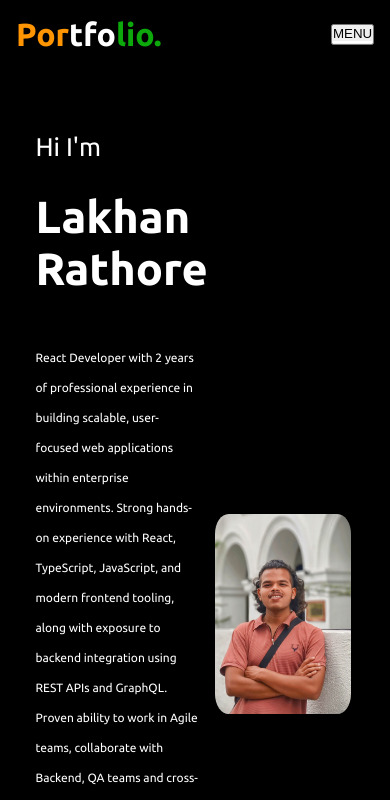
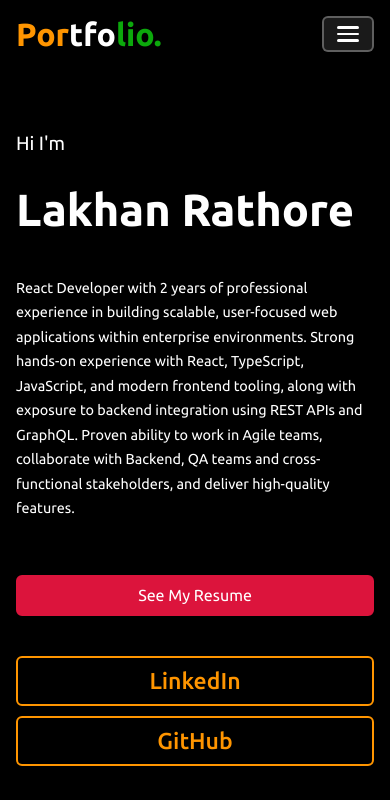
Before and after one commit to oplopr01/portfolio-React, a React (Create React App) app: page / in a window 390 px wide. Shown: the top 800 px of the page. Built offline with nearby package versions, Linux system fonts and the light colour scheme.

Commit message:
corrected page design

```diff
--- a/src/components/EducationCard/EducationCard.css
+++ b/src/components/EducationCard/EducationCard.css
@@ -106,7 +106,7 @@
 
 @media (max-width: 768px) {
   .education-card {
-    text-align: center;
+    text-align: left;
   }
   .education-card-right {
     max-width: 100%;
--- a/src/components/ExperienceCard/ExperienceCard.css
+++ b/src/components/ExperienceCard/ExperienceCard.css
@@ -106,7 +106,7 @@
 
   @media (max-width: 768px) {
     .experience-card {
-      text-align: center;
+      text-align: left;
     }
     .experience-card-right {
       max-width: 100%;
--- a/src/components/Navbar/Navbar.css
+++ b/src/components/Navbar/Navbar.css
@@ -75,21 +75,46 @@
 
 .toggle-button {
   position: absolute;
-  top: 1.5rem;
+  top: 1rem;
   right: 1rem;
   display: none;
   flex-direction: column;
-  justify-content: space-between;
-  width: 43px;
-  height: 21px;
+  justify-content: center;
+  align-items: center;
+  width: auto;
+  height: auto;
   cursor: pointer;
+  background-color: rgba(255, 255, 255, 0.1);
+  padding: 0.5rem 0.8rem;
+  border: 2px solid rgba(255, 255, 255, 0.3);
+  border-radius: 6px;
+  transition: all 0.3s ease;
+  font-size: 0.8rem;
+  color: white;
+  font-weight: 500;
+}
+
+.toggle-button:hover {
+  background-color: rgba(255, 255, 255, 0.2);
+  border-color: rgba(255, 255, 255, 0.5);
+}
+
+.toggle-button:active {
+  background-color: rgba(255, 149, 0, 0.3);
+  border-color: rgb(255, 149, 0);
 }
 
 .toggle-button .bar {
-  height: 3px;
-  width: 100%;
+  height: 2.5px;
+  width: 22px;
   background-color: white;
   border-radius: 10px;
+  margin-top: 0.25rem;
+  transition: all 0.3s ease;
+}
+
+.toggle-button .bar:first-of-type {
+  margin-top: 0;
 }
 
 .buttttt{
--- a/src/components/Navbar/Navbar.jsx
+++ b/src/components/Navbar/Navbar.jsx
@@ -19,7 +19,7 @@ const Navbar = () => {
                 <div className="max-width">
                     <div className="logo"><a href="/">Por<span id='logo-white'>tfo</span><span id='logo-green'>lio.</span></a></div>
                     <button className="toggle-button" onClick={navSlide}>
-                        MENU
+
                         <span className="bar"></span>
                         <span className="bar"></span>
                         <span className="bar"></span>
--- a/src/containers/Education/Education.css
+++ b/src/containers/Education/Education.css
@@ -49,7 +49,7 @@
   }
   .education-text-subtitle {
     font-size: 18px;
-    text-align: center;
+    text-align: left;
   }
 }
 
@@ -59,7 +59,7 @@
   }
   .education-heading {
     font-size: 30px;
-    text-align: center;
+    text-align: left;
   }
   .education-text-subtitle {
     font-size: 16px;
--- a/src/containers/Experience/Experience.css
+++ b/src/containers/Experience/Experience.css
@@ -56,7 +56,7 @@
     }
     .experience-text-subtitle {
       font-size: 18px;
-      text-align: center;
+      text-align: left;
     }
   }
 
@@ -66,7 +66,7 @@
     }
     .experience-heading {
       font-size: 30px;
-      text-align: center;
+      text-align: left;
     }
     .experience-text-subtitle {
       font-size: 16px;
--- a/src/containers/Greeting/Greeting.css
+++ b/src/containers/Greeting/Greeting.css
@@ -110,13 +110,25 @@
 
 .profileLinks{
   display: flex;
-  flex-direction: column;
-  align-items: left;
-  justify-content: space-between;
+  flex-direction: row;
+  align-items: center;
+  justify-content: flex-start;
+  gap: 20px;
 }
 .profileLinks a{
-  color: red;
-  font-size: 1.5rem;
+  color: rgb(255, 149, 0);
+  font-size: 1rem;
+  padding: 0.6rem 1.2rem;
+  border: 2px solid rgb(255, 149, 0);
+  border-radius: 6px;
+  transition: all 0.3s ease;
+  text-decoration: none;
+  font-weight: 500;
+}
+
+.profileLinks a:hover{
+  background-color: rgb(255, 149, 0);
+  color: #000;
 }
 
 @media (max-width: 1000px) {
@@ -131,8 +143,8 @@
 @media (max-width: 760px) {
   .home .home-content .resume {
     display: flex;
-    justify-content: space-between;
-    align-self: center;
+    align-items: center;
+    gap: 10px;
     flex-wrap: wrap;
   }
   .text-2{
@@ -144,45 +156,60 @@
   }
 
   .home .home-content .resume a {
-    width: 100%;
-    margin: 20px 0px;
+    width: auto;
+    margin: 10px 0;
     font-size: 1rem;
-    padding: 1rem;
-    text-align: center;
+    padding: 0.6rem 1.2rem;
+  }
+
+  .profileLinks{
+    gap: 10px;
+    margin-top: 10px;
   }
 
 }
 
 @media (max-width: 690px) {
-
+  .homeContainer{
+    flex-direction: column;
+    align-items: center;
+    justify-content: flex-start;
+  }
   .homeImageContainer{
-    width: 40%;
-    height: 200px;
+    width: 70%;
+    height: 280px;
+    padding-right: 0;
+    margin-top: 2rem;
+    order: 2;
   }
   .home .max-width {
     margin: 0;
     padding: 0;
+    flex-direction: column;
   }
-  .home .home-content {
+  .home-content{
+    width: 100%;
     padding: 1rem;
+    order: 1;
   }
   .home .home-content .text-2 {
     padding: 1rem 0rem;
     font-size: 3rem;
   }
   .home .home-content .text-3 {
-    font-size: 1.5rem;
+    font-size: 1rem;
+    line-height: 1.6;
+    padding: 1.5rem 0;
+  }
+  .home .home-content .text-3 p {
+    font-size: 0.95rem;
+    line-height: 1.7;
   }
   .home .home-content .text-3 span {
     font-size: 12px;
   }
   .home .home-content a {
     font-size: 20px;
-  }
-  .homeContainer{
-    display: flex;
-    align-items: center;
-    justify-content: center;
   }
 }
 
@@ -194,18 +221,54 @@
     padding: 1rem 0rem;
     font-size: 2.5rem;
   }
-
-
+  .home .home-content .text-3 p {
+    font-size: 0.9rem;
+    line-height: 1.7;
+  }
 }
 
 @media (max-width: 500px){
-
   .text-2{
     width: 200%;
   }
 
   .text-3 p {
-    font-size: 12px;
+    font-size: 0.9rem;
+    line-height: 1.6;
   }
 
+  .homeImageContainer{
+    width: 85%;
+    height: 250px;
+  }
+
+  .home .home-content .text-1 {
+    font-size: 1.2rem;
+  }
+
+  .home .home-content .text-2 {
+    font-size: 2rem;
+  }
+
+  .home .home-content .resume {
+    display: flex;
+    flex-direction: column;
+    align-items: flex-start;
+  }
+
+  .home .home-content .resume a {
+    width: 100%;
+    text-align: center;
+  }
+
+  .profileLinks{
+    flex-direction: column;
+    align-items: stretch;
+    width: 100%;
+  }
+
+  .profileLinks a{
+    text-align: center;
+    width: 100%;
+  }
 }
--- a/src/containers/Project/Project.css
+++ b/src/containers/Project/Project.css
@@ -4,8 +4,13 @@
   background: #000000;
   color: #1b1b1b;
   font-family: "Ubuntu", sans-serif;
-  padding: 100px 1rem;
+  padding: 100px 2rem;
   margin: auto;
+}
+
+.projectHeader {
+  margin-bottom: 3rem;
+  text-align: left;
 }
 
 .projectHeader .project-heading {
@@ -18,33 +23,81 @@
 }
 
 .projectHeader .project-subtitle {
-  color: #bbbbbb;
+  color: #888;
   text-transform: uppercase;
+  font-size: 1rem;
+  letter-spacing: 2px;
   padding: 1rem 0rem;
   margin-bottom: 50px;
+  font-weight: 300;
 }
 
 .projects-cards-div {
-  display: flex;
-  justify-content: space-evenly;
-  align-content: center;
-  flex-wrap: wrap;
+  display: grid;
+  grid-template-columns: repeat(auto-fit, minmax(350px, 1fr));
+  gap: 2rem;
+  justify-items: center;
+  max-width: 1400px;
+  margin: 0 auto;
 }
 
 /* Media Query */
 @media (max-width: 1380px) {
-  .project-heading {
+  .projectHeader .project-heading {
     font-size: 40px;
   }
-}
-@media (max-width: 768px) {
-  .project-heading {
-    font-size: 20px;
-    text-align: center;
-  }
-  .project-subtitle {
-    font-size: 11px;
-    line-height: normal;
-    text-align: center;
+
+  .projects-cards-div {
+    grid-template-columns: repeat(auto-fit, minmax(320px, 1fr));
+    gap: 1.5rem;
   }
 }
+
+@media (max-width: 1024px) {
+  .projects {
+    padding: 80px 1.5rem;
+  }
+
+  .projects-cards-div {
+    grid-template-columns: repeat(auto-fit, minmax(300px, 1fr));
+  }
+}
+
+@media (max-width: 768px) {
+  .projects {
+    padding: 60px 1rem;
+  }
+
+  .projectHeader .project-heading {
+    font-size: 2.5rem;
+    text-align: left;
+  }
+
+  .projectHeader .project-subtitle {
+    font-size: 0.9rem;
+    text-align: left;
+  }
+
+  .projects-cards-div {
+    grid-template-columns: 1fr;
+    gap: 1.5rem;
+  }
+}
+
+@media (max-width: 500px) {
+  .projects {
+    padding: 40px 1rem;
+  }
+
+  .projectHeader .project-heading {
+    font-size: 1.8rem;
+  }
+
+  .projectHeader .project-subtitle {
+    font-size: 0.85rem;
+  }
+
+  .projects-cards-div {
+    gap: 1rem;
+  }
+}
--- a/src/containers/Project/Project.jsx
+++ b/src/containers/Project/Project.jsx
@@ -2,7 +2,7 @@ import React from 'react';
 import './Project.css'
 import ProjectCard from '../../components/ProjectCard/ProjectCard';
 import { projects } from '../../Portfolio';
-import { BrowserView, MobileView } from 'react-device-detect';
+
 const Project = () => {
 
     if (projects.display !== true) {
@@ -12,7 +12,6 @@ const Project = () => {
     return (
         <div className="projects" id="projects">
             <div className="max-width">
-            <BrowserView>
                 <div className="projectHeader">
                     <h1 className="project-heading">{projects.title}</h1>
                     <h3 className="project-subtitle">{projects.subtitle}</h3>
@@ -33,29 +32,6 @@ const Project = () => {
                         })
                     }
                 </div>
-                </BrowserView>
-                <MobileView>
-                <div className="projectHeader">
-                    <h1 className="project-heading">{projects.title}</h1>
-                    {/* <p className="project-subtitle">{projects.subtitle}</p> */}
-                </div>
-                <div className="projects-cards-div">
-                    {
-                        projects.projectCards && projects.projectCards.map((card, i) => {
-                            var cardInfo = {
-                                title: card.title,
-                                description: card.subtitle,
-                                image: card.image,
-                                footer: card.footerLink,
-                                direction: card.direction
-                            }
-                            return (
-                                <ProjectCard key={i} cardInfo={cardInfo} />
-                            );
-                        })
-                    }
-                </div>
-                </MobileView>
             </div>
         </div>
     )
```
Also changed, not shown: src/components/ProjectCard/ProjectCard.css (+127 -65 lines), src/components/ProjectCard/ProjectCard.jsx (+11 -32 lines).
